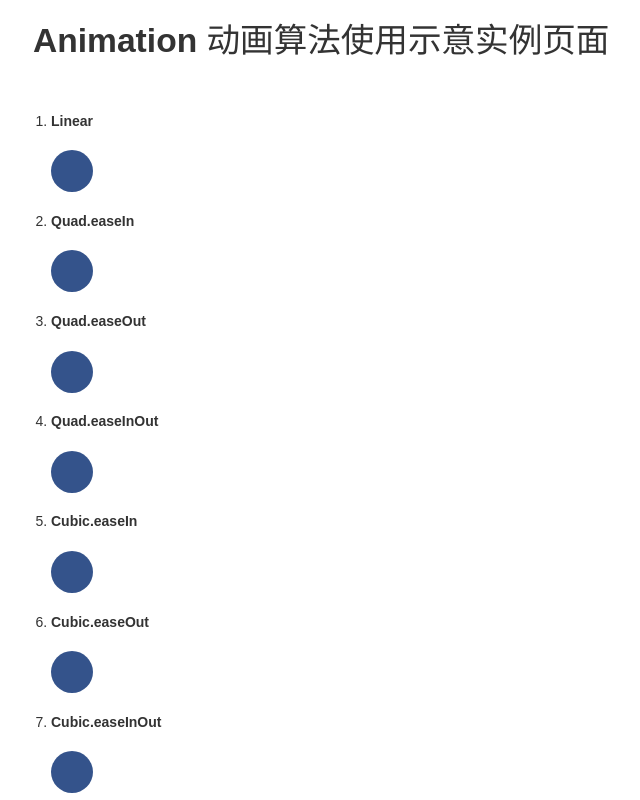
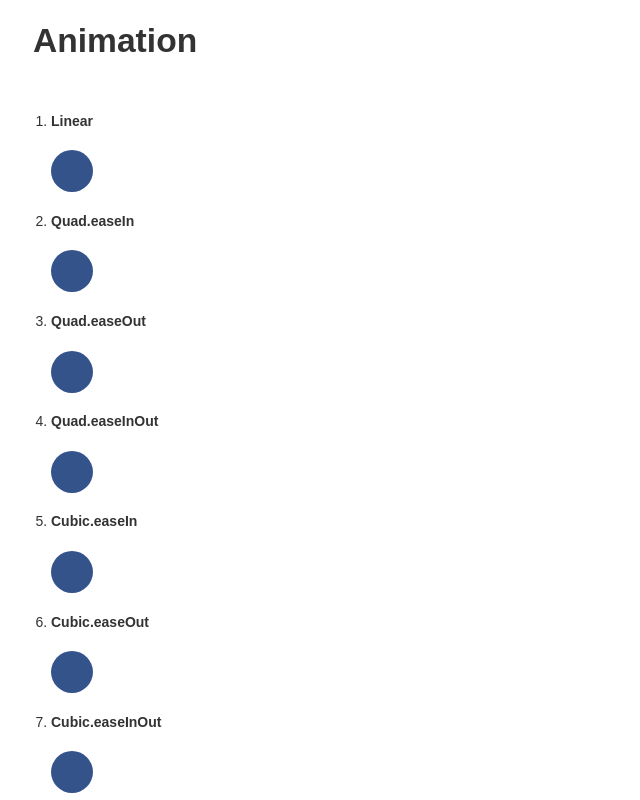
Before and after one commit to gausszhou/animation, a website built with Vite: page index.html in a window 1280 px wide. Shown: the top 800 px of the page, without its empty margins (255-895 px from the left). Built offline with nearby package versions, Linux system fonts and the light colour scheme.

Commit message:
chore: change gitignore and inde.html title

```diff
--- a/index.html
+++ b/index.html
@@ -11,7 +11,7 @@
 
   <body>
     <div id="main">
-      <h1>Animation 动画算法使用示意实例页面</h1>
+      <h1>Animation</h1>
       <div id="body" class="light">
         <div id="content" class="show">
           <div class="demo">
```
Also changed, not shown: 1 other file.
